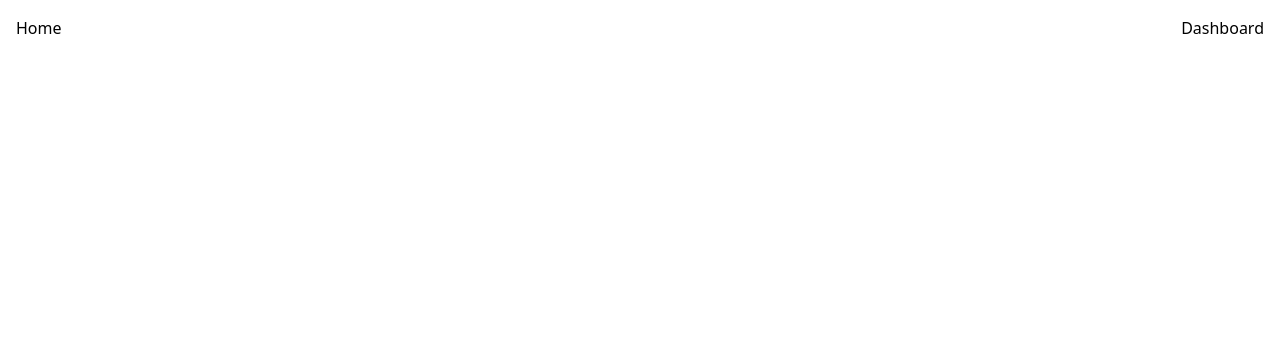
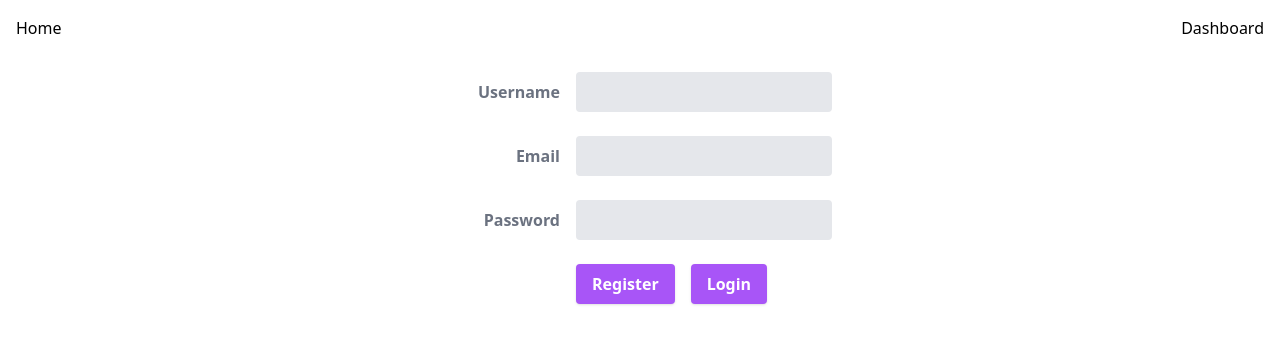
Before and after one commit to Giacomo-Paolini/react-il-mio-fotoalbum, a React (Vite) app in the folder Frontend/: page /register in a window 1280 px wide. Before the commit this address had no page. Shown: the top 344 px of the page. Built offline with nearby package versions, Linux system fonts and the light colour scheme.

Commit message:
Add Register page to App.jsx

```diff
--- a/Frontend/src/App.jsx
+++ b/Frontend/src/App.jsx
@@ -4,6 +4,7 @@ import PrivateRoute from './middlewares/PrivateRoute';
 import Dashboard from './pages/Dashboard';
 import Home from './pages/Home';
 import Login from './pages/Login';
+import Register from './pages/Register';
 import { AuthProvider } from './contexts/authContext';
 
 function App() {
@@ -14,6 +15,7 @@ function App() {
 					<Routes>
 						<Route path="/" element={<Home />} />
 						<Route path="/login" element={<Login />} />
+						<Route path="/register" element={<Register />} />
 
 						<Route
 							path="/dashboard/*"
--- /dev/null
+++ b/Frontend/src/pages/Register.jsx
@@ -0,0 +1,109 @@
+import axios from 'axios';
+import { useNavigate } from 'react-router-dom';
+import { Link } from 'react-router-dom';
+
+export default function Login() {
+	const navigate = useNavigate();
+
+	function handleSubmit(event) {
+		event.preventDefault();
+		const data = new FormData(event.target);
+		const formObject = Array.from(data.entries()).reduce(
+			(obj, [key, value]) => {
+				obj[key] = value;
+				return obj;
+			},
+			{}
+		);
+
+		axios
+			.post('http://localhost:3000/register', formObject)
+			.then((response) => {
+				console.log(response);
+				navigate('/login');
+			})
+			.catch((error) => {
+				console.error(error);
+			});
+	}
+
+	return (
+		<div className="p-4 grid place-items-center">
+			<form className="w-full max-w-sm" onSubmit={handleSubmit}>
+				<div className="md:flex md:items-center mb-6">
+					<div className="md:w-1/3">
+						<label
+							className="block text-gray-500 font-bold md:text-right mb-1 md:mb-0 pr-4"
+							htmlFor="username"
+						>
+							Username
+						</label>
+					</div>
+					<div className="md:w-2/3">
+						<input
+							className="bg-gray-200 appearance-none border-2 border-gray-200 rounded w-full py-2 px-4 text-gray-700 leading-tight focus:outline-none focus:bg-white focus:border-purple-500"
+							type="username"
+							name="username"
+							id="username"
+						/>
+					</div>
+				</div>
+
+				<div className="md:flex md:items-center mb-6">
+					<div className="md:w-1/3">
+						<label
+							className="block text-gray-500 font-bold md:text-right mb-1 md:mb-0 pr-4"
+							htmlFor="email"
+						>
+							Email
+						</label>
+					</div>
+					<div className="md:w-2/3">
+						<input
+							className="bg-gray-200 appearance-none border-2 border-gray-200 rounded w-full py-2 px-4 text-gray-700 leading-tight focus:outline-none focus:bg-white focus:border-purple-500"
+							type="email"
+							name="email"
+							id="email"
+						/>
+					</div>
+				</div>
+
+				<div className="md:flex md:items-center mb-6">
+					<div className="md:w-1/3">
+						<label
+							className="block text-gray-500 font-bold md:text-right mb-1 md:mb-0 pr-4"
+							htmlFor="password"
+						>
+							Password
+						</label>
+					</div>
+					<div className="md:w-2/3">
+						<input
+							className="bg-gray-200 appearance-none border-2 border-gray-200 rounded w-full py-2 px-4 text-gray-700 leading-tight focus:outline-none focus:bg-white focus:border-purple-500"
+							type="password"
+							name="password"
+							id="password"
+						/>
+					</div>
+				</div>
+
+				<div className="md:flex md:items-center">
+					<div className="md:w-1/3"></div>
+					<div className="md:w-2/3">
+						<button
+							className="shadow bg-purple-500 hover:bg-purple-400 focus:shadow-outline focus:outline-none text-white font-bold py-2 px-4 rounded"
+							type="submit"
+						>
+							Register
+						</button>
+						<Link to="/register">
+							<button className="ml-4 shadow bg-purple-500 hover:bg-purple-400 focus:shadow-outline focus:outline-none text-white font-bold py-2 px-4 rounded">
+								Login
+							</button>
+						</Link>
+					</div>
+				</div>
+			</form>
+		</div>
+	);
+}
```
